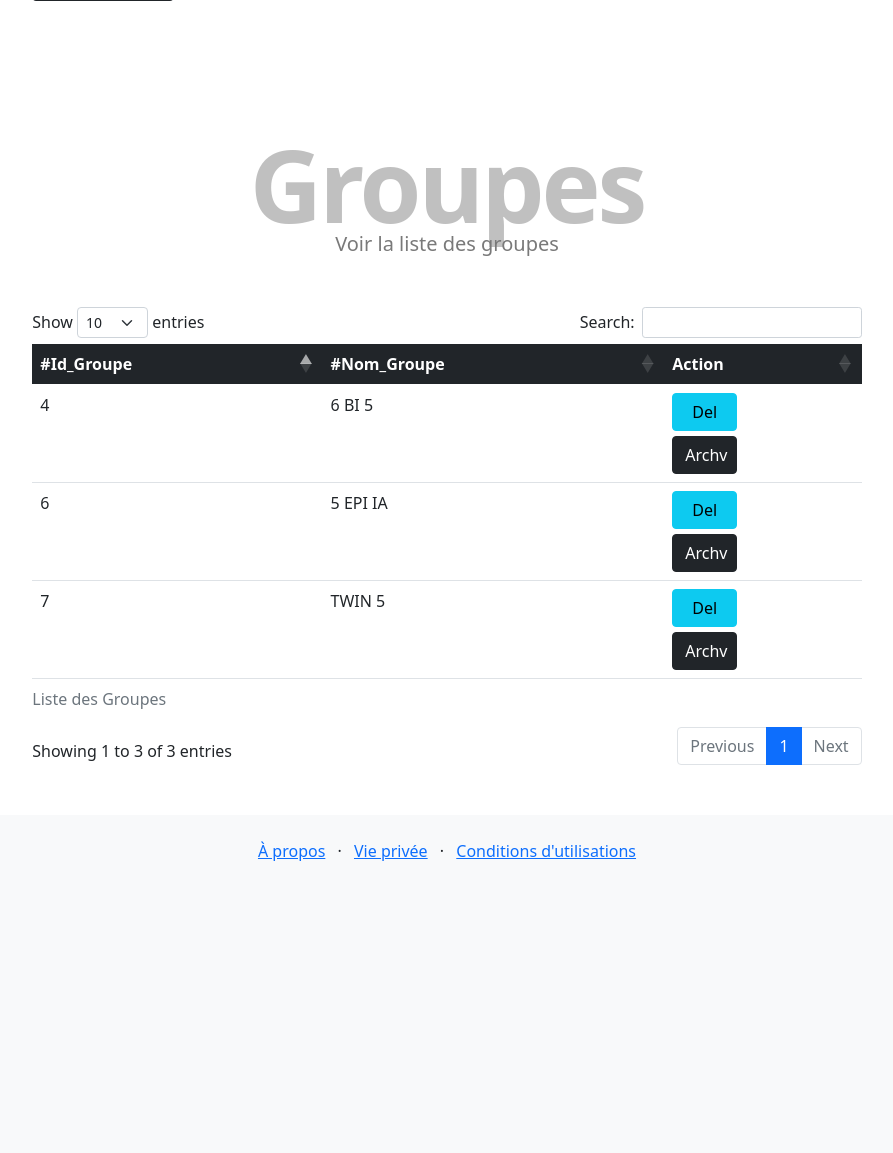
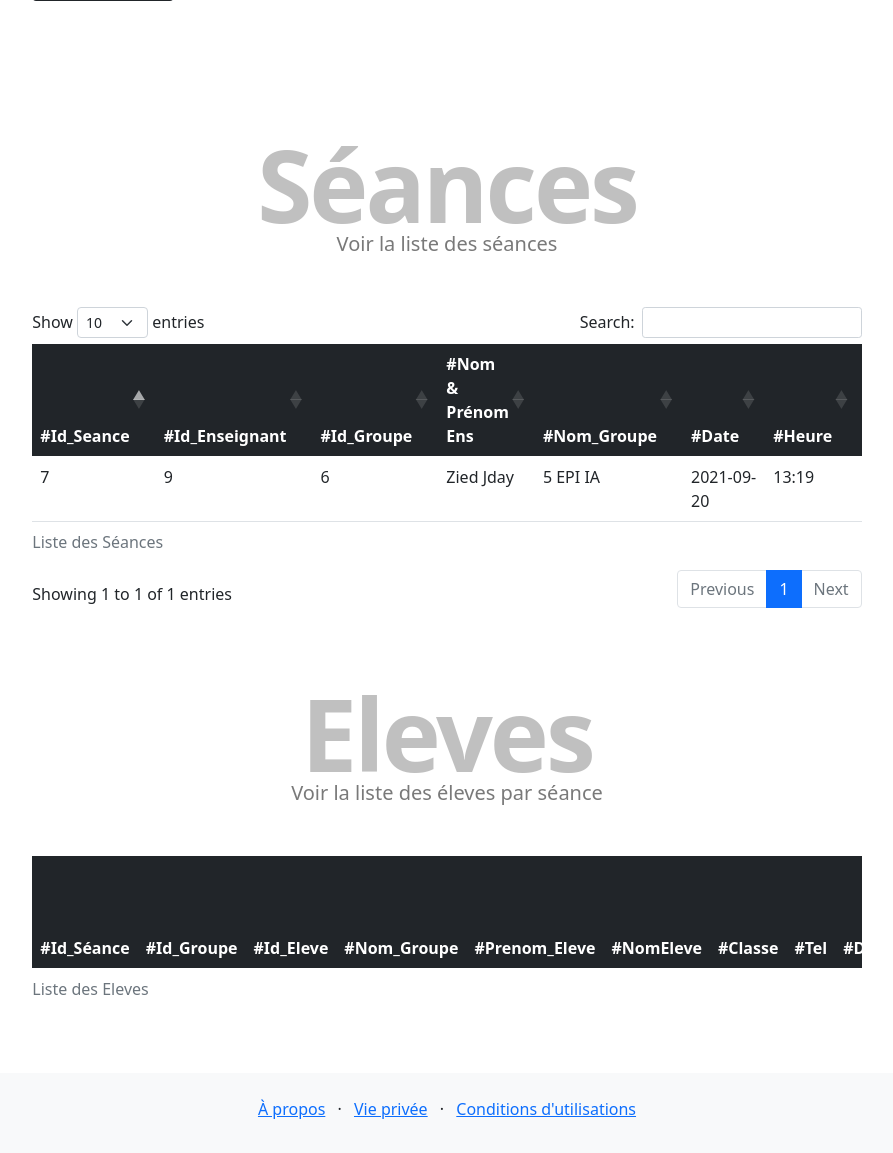
Before and after one commit to FaresEsprit20/ZiedApp, a PHP site: page /FactureView.php in a window 1280 px wide. Shown: the part 615-1768 px from the top of the page, without its empty margins (193-1086 px from the left). Before the commit the page ends 1476 px from the top, so only its background shows below. Run offline with PHP 8.4, Linux system fonts and the light colour scheme; data comes from the database, SQL or seed files in the repository; lists and menus that the app fills with data are empty; some libraries are stand-ins or nearby versions.

Commit message:
seventh commit

```diff
--- a/FactureView.php
+++ b/FactureView.php
@@ -203,10 +203,53 @@
 
 <!-- Start Products -->
 
+<section class="SeancesTable" id="SeancesTable">
+  <div class="container-fluid">
+    <div class="special-heading">Séances</div>
+      <p>Voir la liste des séances</p>
+  <div class="row">
+  <div class="col col-sm col-lg-2">
+  </div>
+    <div class="col-12 col-sm-12 col-lg-8">
+
+
+      <div class="locataires-table mt-5 mb-5">
+        <div class="table-responsive">
+
+          <table class="table display" id="seancesDatatable">
+            <caption>Liste des Séances</caption>
+            <thead class="table-dark">
+              <th scope="col">#Id_Seance</th>
+              <th scope="col">#Id_Enseignant</th>
+              <th scope="col">#Id_Groupe</th>
+              <th scope="col">#Nom & Prénom Ens</th>
+              <th scope="col">#Nom_Groupe</th>
+              <th scope="col">#Date</th>
+              <th scope="col">#Heure</th>
+              <th scope="col">Action</th>
+            </thead>
+            <tbody id="tbodySeances">
+
+            </tbody>
+          </table>
+
+        </div>
+
+    </div>
+  </div>
+  <div class="col col-sm col-lg-2">
+  </div>
+  </div>
+
+</section>
+
+<!-- End Products -->
+<!-- Start Products -->
+
 <section class="GroupesTable" id="GroupeTable">
   <div class="container-fluid">
-    <div class="special-heading">Groupes</div>
-      <p>Voir la liste des groupes</p>
+    <div class="special-heading">Eleves</div>
+      <p>Voir la liste des éleves par séance</p>
   <div class="row">
   <div class="col col-sm col-lg-2">
   </div>
@@ -217,10 +260,20 @@
         <div class="table-responsive">
 
           <table class="table display" id="reservationsDatatable">
-            <caption>Liste des Groupes</caption>
+            <caption>Liste des Eleves</caption>
             <thead class="table-dark">
+              <th scope="col">#Id_Séance</th>
               <th scope="col">#Id_Groupe</th>
+              <th scope="col">#Id_Eleve</th>
               <th scope="col">#Nom_Groupe</th>
+              <th scope="col">#Prenom_Eleve</th>
+              <th scope="col">#NomEleve</th>
+              <th scope="col">#Classe</th>
+              <th scope="col">#Tel</th>
+              <th scope="col">#Date_Séance</th>
+              <th scope="col">#Heure_Séance</th>
+              <th scope="col">#Payement</th>
+              <th scope="col">#Absent 1 Présent 0</th>
               <th scope="col">Action</th>
             </thead>
             <tbody id="tbodyGroupes">
@@ -239,6 +292,7 @@
 </section>
 
 <!-- End Products -->
+
 
 </main>
 <footer>
--- a/SeancesView.php
+++ b/SeancesView.php
@@ -173,7 +173,6 @@
 
 <!-- End Séances -->
 
-
 <!-- Start Products -->
 
 <section class="SeancesTable" id="SeancesTable">
@@ -217,6 +216,8 @@
 </section>
 
 <!-- End Products -->
+
+
 
 <!-- Modal -->
 <div class="modal fade" id="reservmodal" data-bs-backdrop="static" data-bs-keyboard="false" tabindex="-1" aria-labelledby="staticBackdropLabel" aria-hidden="true">
--- a/assets/js/Factures/datatableFactures.js
+++ b/assets/js/Factures/datatableFactures.js
@@ -3,102 +3,106 @@
 $(document).ready(function(){
 
 
-    function delReserv($id){
+    $.ajax({
+        type: "GET",
+        url: "http://localhost/Zied/server/Api/Seances/getSeancesByGroupAndLocataire.php",
+        dataType: 'json',
+        success: function(data)
+        {
+            var jsonData = data;
+            console.log(jsonData);
+         //treatements
+         for(item of jsonData){
+             var row = "<tr>";
+             row+='<td class="seance_id">'+item.id_seance+'</td>';
+             row+='<td class="locataire_ids">'+item.id_locataire+'</td>';
+             row+='<td class="groupe_ids" >'+item.id_groupe+'</td>';
+             row+="<td>"+item.nom+" "+item.prenom+"</td>";
+             row+="<td>"+item.nom_groupe+"</td>";
+             row+="<td>"+item.date+"</td>";
+             row+="<td>"+item.heure+"</td>";
+             row+='<td><div><button id="btnDelete" style="display:block;width:45px;margin-bottom:5px;" type="button" class="btn btn-info"><i class="fa fa-eye"></button>';
+             row+="</td>";
 
-        //get dashboard data
+           $("#tbodySeances").append(row);
+         }
+         $("#seancesDatatable").DataTable();
+
+         $("#tbodySeances").on('click','#btnDelete', function(){
+             var ids = $(this).closest('tr').find('.seance_id').text();
+             var idg = $(this).closest('tr').find('.groupe_ids').text();
+             var object = {
+                 id_seance: ids,
+                 id_groupe: idg
+             }
+  console.log(object);
+
      $.ajax({
       type: "POST",
-            url: "http://localhost/Zied/server/Api/Groupes/DeleteGroupe.php",
-            dataType: "json",
-            data: JSON.stringify($id),
+      url: "http://localhost/Zied/server/Api/Seances/getSeancesByEleves.php",
+      data: JSON.stringify(object),
+      dataType: 'json',
       contentType: 'application/json',
-            success: function(data){
-              console.log("reservation deleted !");
-              console.log(data);
-            }
-        });
+        success: function(data)
+        {
+     //Treatements
 
-    }
-
-
-    function archvReserv($id){
-
-        //get dashboard data
-        $.ajax({
-            type: "POST",
-            url: "http://localhost/Zied/server/Api/Groupes/ArchiverGroupe.php",
-            dataType: "json",
-            data: JSON.stringify($id),
-            contentType: 'application/json',
-            success: function(data){
-              console.log("reservation archived !");
-              console.log(data);
-            }
-        });
-
-    }
-
-
-        //get dashboard data
-        $.ajax({
-            type: "GET",
-            url: "http://localhost/Zied/server/Api/Groupes/GetGroups.php",
-            dataType: "json",
-            success: function(data){
      var jsonData = data;
-              console.log("Groups data loaded ....");
      console.log(jsonData);
-
+  //treatements
   for(item of jsonData){
-
       var row = "<tr>";
-                  row+='<td class="id_groupe">'+item.id_groupe+'</td>';
+      row+='<td class="seance_idsx">'+item.id_seance+'</td>';
+      row+='<td class="groupe_idx" >'+item.id_groupe+'</td>';
+      row+='<td class="eleve_idx" >'+item.id_eleve+'</td>';
       row+="<td>"+item.nom_groupe+"</td>";
-                  row+='<td><div><button id="btnDelete" style="display:block;width:65px;margin-bottom:5px;" type="button" class="btn btn-info">Del</button><button style="display:block;width:65px;" id="btnArchv"type="button" class="btn btn-dark">Archv</button></div></td>';
+      row+="<td>"+item.prenom_eleve+"</td>";
+      row+="<td>"+item.nom_eleve+"</td>";
+      row+="<td>"+item.classe+"</td>";
+      row+="<td>"+item.num_tel+"</td>";
+      row+="<td>"+item.date+"</td>";
+      row+="<td>"+item.heure+"</td>";
+      row+="<td>"+item.payement+" DT" +"</td>";
+      row+="<td>"+item.absents+"</td>";
+      row+='<td><div><button id="btnAbsent" style="display:block;width:70px;margin-bottom:5px;" type="button" class="btn btn-info">Absent</button></div>';
       row+="</td>";
 
     $("#tbodyGroupes").append(row);
   }
-
-              for(var item of jsonData){
-                  var option = new Option(item.nom_groupe,item.id_groupe);
-                $("#group_id").append(option);
+  $("#tbodyGroupes").on('click','#btnAbsent', function(){
+    var ids =   $(this).closest('tr').find('.seance_idsx').text();
+    var ide =   $(this).closest('tr').find('.eleve_idx').text();
+    var object = {
+        id_seance: ids,
+        id_eleve: ide
     }
-
-              $("#tbodyGroupes").on('click','#btnDelete', function(){
-                var id =   $(this).closest('tr').find('.id_groupe').text();
-                var object = {
-                    id_groupe: id
-                }
-
-
-                if (confirm('Do you want to Delete?')) {
-                    delReserv(object);
+    var jsonObject = JSON.stringify(object);
+    console.log(object);
+    if (confirm('Do you want to put Absent ?')) {
+        btnAbsent(object);
         location.reload();
     }else{
         return false;
     }
 
   });
-              $("#tbodyGroupes").on('click','#btnArchv', function(){
-                var id =   $(this).closest('tr').find('.id_groupe').text();
-                var object = {
-                    id_groupe: id
+
+
+  $("#reservationsDatatable").DataTable();
+
+
         }
-                var jsonObject = JSON.stringify(object);
-                if (confirm('Do you want to Archive?')) {
-                    archvReserv(object);
-                    location.reload();
-                }else{
-                    return false;
+
+      });
+
+
+
+           });
+
+
         }
       });
-              $('#reservationsDatatable').DataTable();
 
-
-            },
-            error: function (data) { alert("Server Error"); }
-        });
 
 
 
```
Lines whose indentation alone changed are shown as unchanged.
